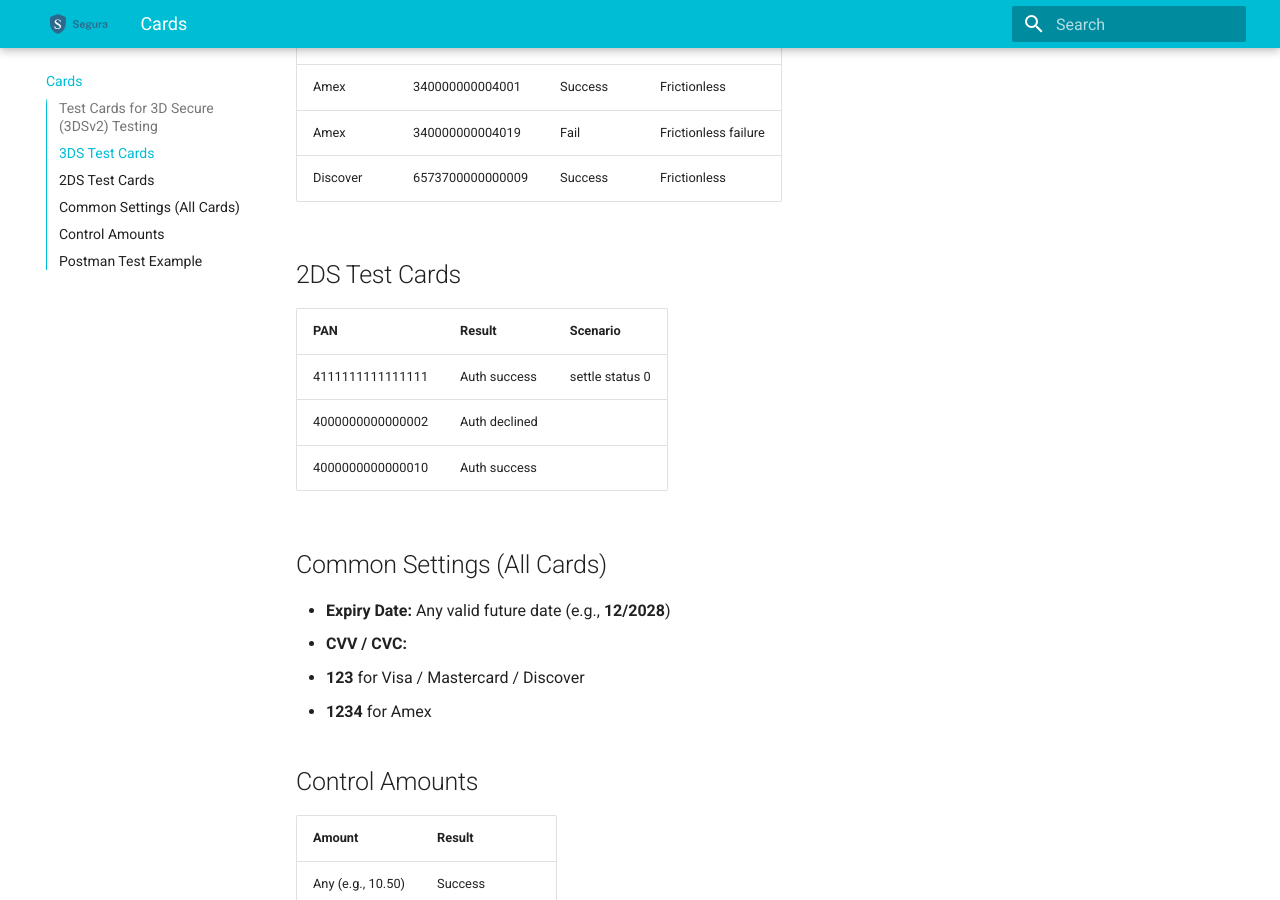
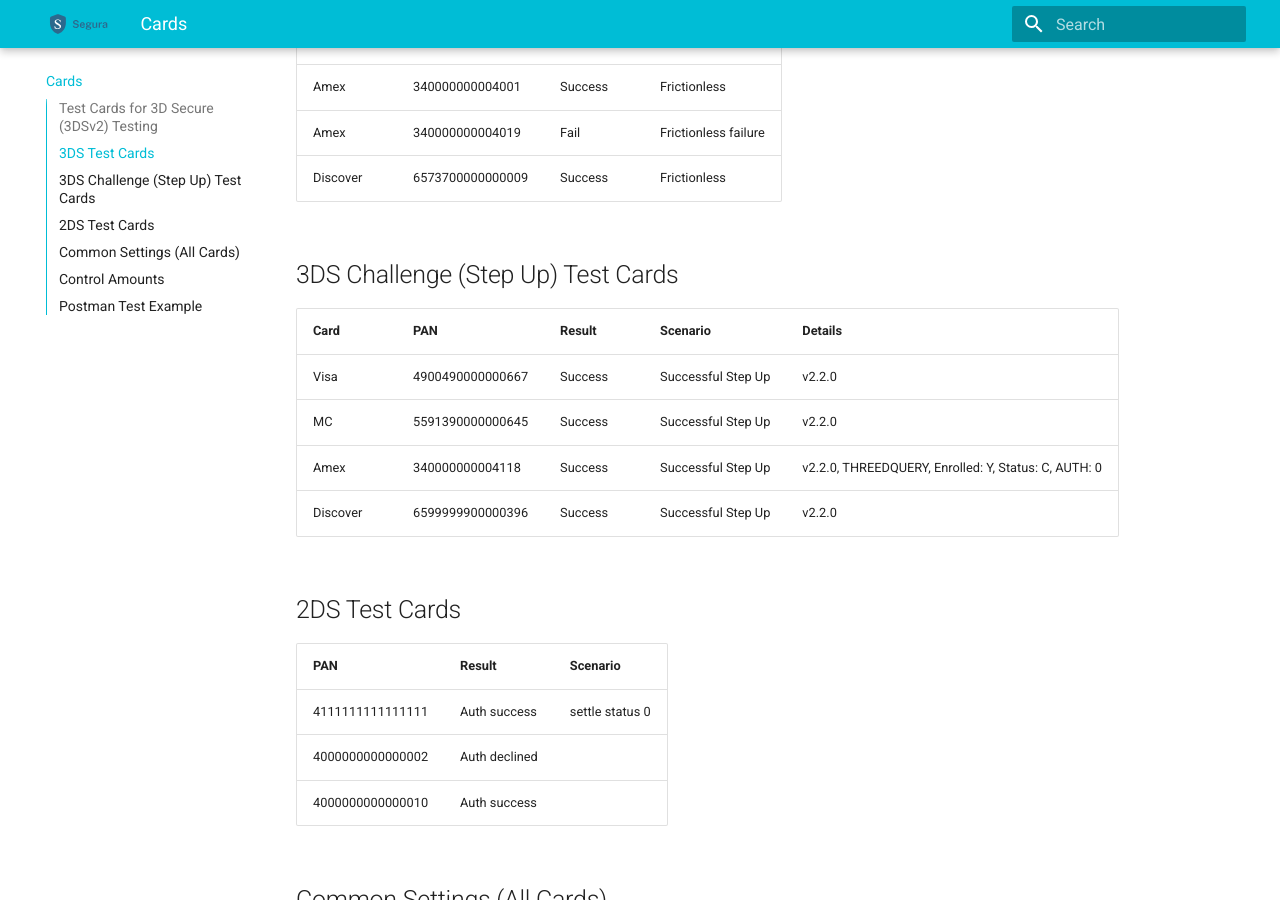
Before and after one commit to Noah-droid/segura, an MkDocs documentation site: the page built from docs/cards.md, in a window 1280 px wide and 900 px high, scrolled down 648 px. Built offline with MkDocs 1.6.1 and Material for MkDocs 9.7.7, drawn with Linux system fonts in a browser that asks for light colours.

Commit message:
update cards

```diff
--- a/docs/cards.md
+++ b/docs/cards.md
@@ -1,4 +1,8 @@
 ### Test Cards for 3D Secure (3DSv2) Testing
+
+
+
+
 ## 3DS Test Cards
 | Card | PAN | Result | Scenario |
 |------|-------------------|--------|------------------------|
@@ -12,6 +16,14 @@
 | Amex | 340000000004001 | Success | Frictionless |
 | Amex | 340000000004019 | Fail | Frictionless failure |
 | Discover | 6573700000000009 | Success | Frictionless |
+
+## 3DS Challenge (Step Up) Test Cards
+| Card | PAN | Result | Scenario | Details |
+|------|-------------------|--------|------------------------|----------------------------------------------------|
+| Visa | 4900490000000667 | Success | Successful Step Up | v2.2.0 |
+| MC | 5591390000000645 | Success | Successful Step Up | v2.2.0 |
+| Amex | 340000000004118 | Success | Successful Step Up | v2.2.0, THREEDQUERY, Enrolled: Y, Status: C, AUTH: 0 |
+| Discover | 6599999900000396 | Success | Successful Step Up | v2.2.0 |
 
 
 ## 2DS Test Cards
```
